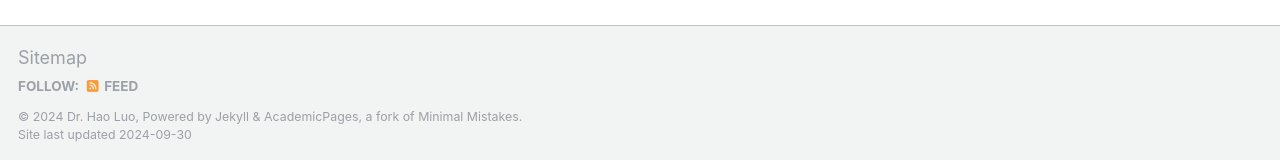
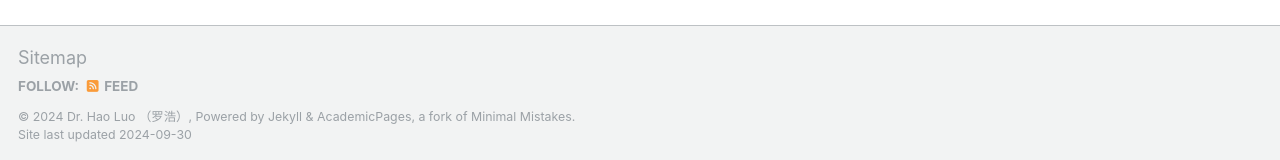
Before and after one commit to haoluo-atmos/haoluo-atmos.github.io, a Jekyll site: the page built from _pages/about.md, in a window 1280 px wide. Shown: the part 737-897 px from the top of the page. Built offline with Jekyll 4.4.1, drawn with Linux system fonts in a browser that asks for light colours; some web fonts are replaced.

Commit message:
Update _config.yml

```diff
--- a/_config.yml
+++ b/_config.yml
@@ -10,7 +10,7 @@
 locale                   : "en-US"
 title                    : "Hao Luo"
 title_separator          : "-"
-name                     : &name "Dr. Hao Luo"
+name                     : &name "Dr. Hao Luo （罗浩）"
 description              : &description "Postdoctoral Reasearch Fellow"
 url                      : https://haoluo-atmos.github.io # the base hostname & protocol for your site e.g. "https://mmistakes.github.io"
 baseurl                  : "" # the subpath of your site, e.g. "/blog"
```
